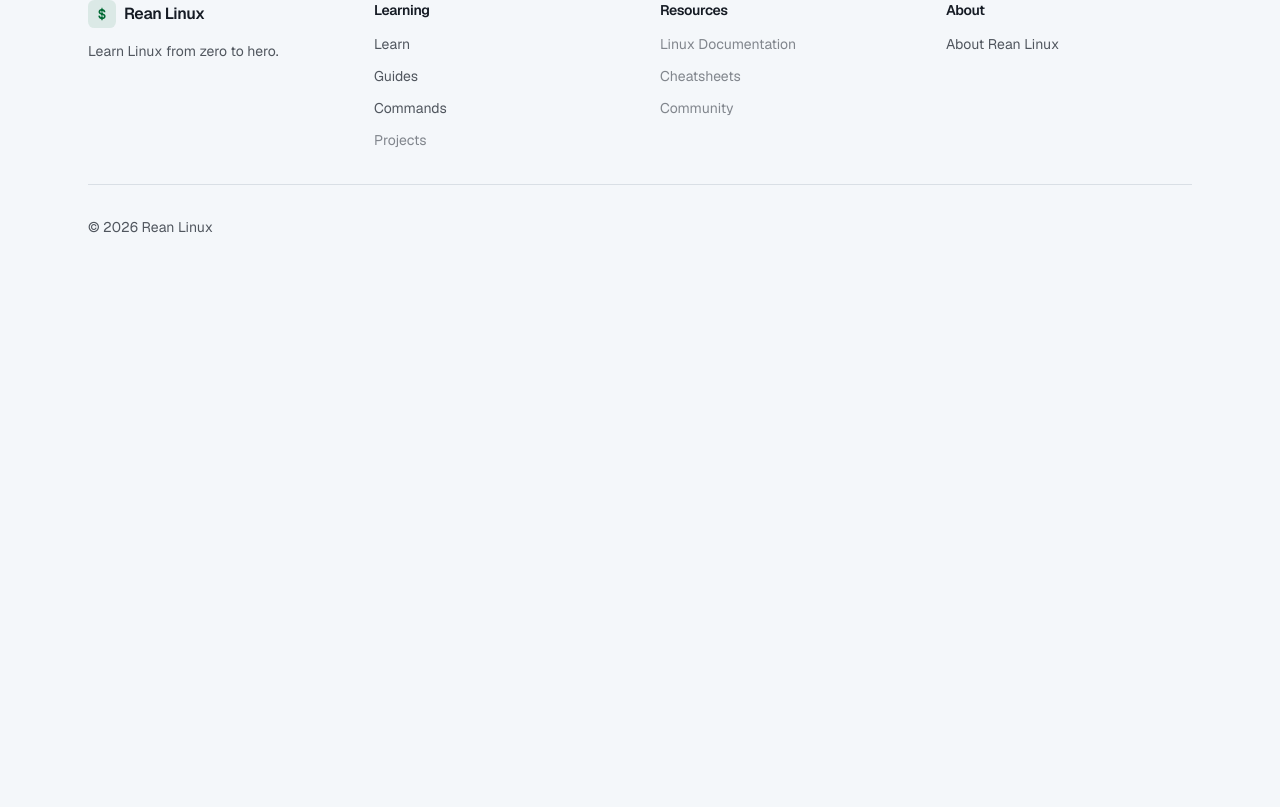
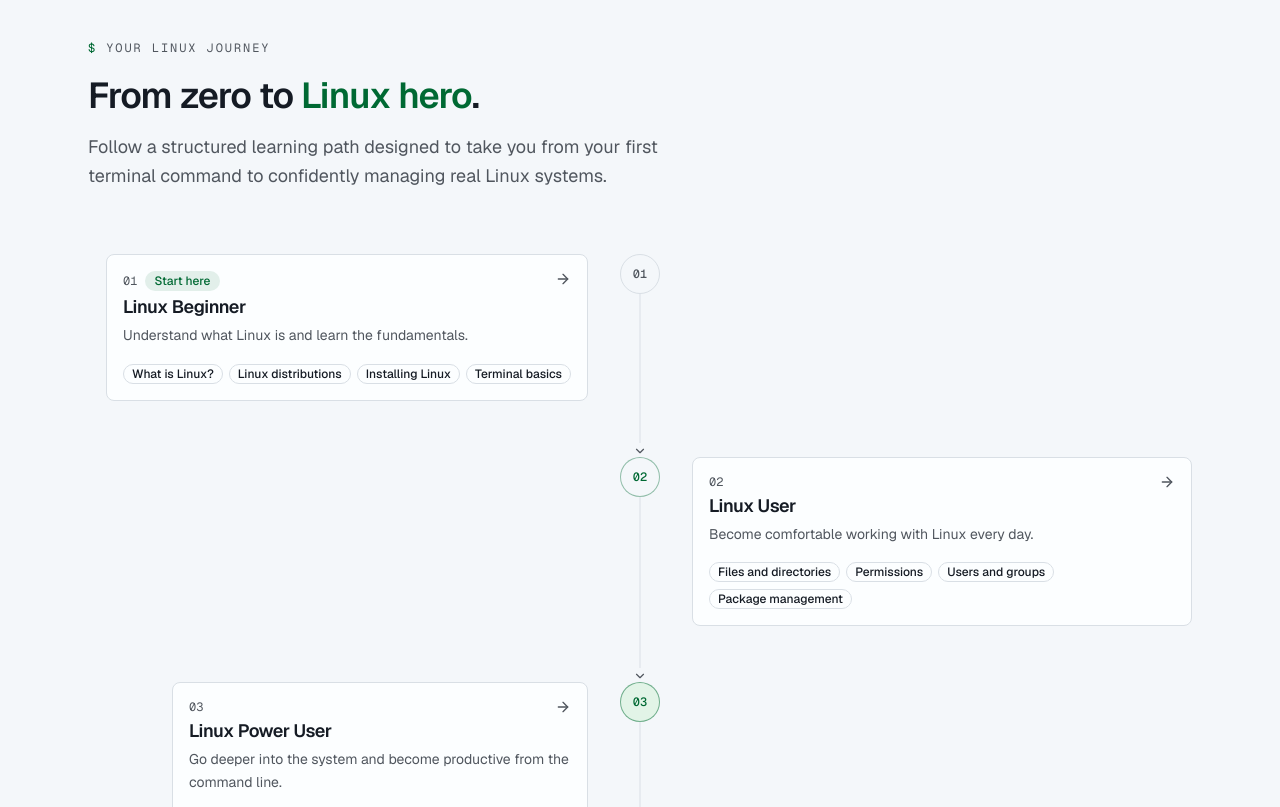
Before and after one commit to bunsalcoder/rean-linux, a Next.js app: page / in a window 1280 px wide. Shown: the part 653-1460 px from the top of the page. Before the commit the page ends 946 px from the top, so only its background shows below. Built offline with nearby package versions, Linux system fonts and the light colour scheme; no server answers.

Commit message:
feat: add homepage learning path section

```diff
--- /dev/null
+++ b/src/app/learn/[slug]/page.tsx
@@ -0,0 +1,50 @@
+import type { Metadata } from "next";
+import { notFound } from "next/navigation";
+
+import { PageContainer } from "@/components/layout/page-container";
+import { PageHeader } from "@/components/layout/page-header";
+import { getLearningLevel, LEARNING_LEVEL_SLUGS } from "@/config/learning-path";
+
+type LearnLevelPageProps = {
+  params: Promise<{ slug: string }>;
+};
+
+export function generateStaticParams() {
+  return LEARNING_LEVEL_SLUGS.map((slug) => ({ slug }));
+}
+
+export const dynamicParams = false;
+
+export async function generateMetadata({
+  params,
+}: LearnLevelPageProps): Promise<Metadata> {
+  const { slug } = await params;
+  const level = getLearningLevel(slug);
+
+  if (!level) {
+    return { title: "Learn" };
+  }
+
+  return {
+    title: level.title,
+    description: level.description,
+  };
+}
+
+export default async function LearnLevelPage({ params }: LearnLevelPageProps) {
+  const { slug } = await params;
+  const level = getLearningLevel(slug);
+
+  if (!level) {
+    notFound();
+  }
+
+  return (
+    <PageContainer>
+      <PageHeader
+        title={level.title}
+        description={`${level.description} Lessons for this path will be published here.`}
+      />
+    </PageContainer>
+  );
+}
--- a/src/app/page.tsx
+++ b/src/app/page.tsx
@@ -1,5 +1,11 @@
 import { Hero } from "@/components/home/hero";
+import { LearningPath } from "@/components/home/learning-path";
 
 export default function HomePage() {
-  return <Hero />;
+  return (
+    <>
+      <Hero />
+      <LearningPath />
+    </>
+  );
 }
--- /dev/null
+++ b/src/components/home/learning-path.tsx
@@ -0,0 +1,191 @@
+import { ArrowRight, ChevronDown } from "lucide-react";
+import Link from "next/link";
+
+import { Container } from "@/components/layout/container";
+import { Badge } from "@/components/ui/badge";
+import {
+  Card,
+  CardContent,
+  CardDescription,
+  CardHeader,
+  CardTitle,
+} from "@/components/ui/card";
+import {
+  getLearningLevelHref,
+  learningLevels,
+  type LearningLevel,
+} from "@/config/learning-path";
+import { cn } from "@/lib/utils";
+
+const NODE_STYLES = [
+  "border-border bg-background text-muted-foreground",
+  "border-primary/40 bg-background text-primary",
+  "border-primary/50 bg-accent text-primary",
+  "border-primary/70 bg-primary/10 text-primary",
+  "border-primary bg-primary text-primary-foreground",
+] as const;
+
+export function LearningPath() {
+  return (
+    <section aria-labelledby="learning-path-heading" className="border-t">
+      <Container className="py-16 sm:py-20 lg:py-24">
+        <header className="max-w-2xl">
+          <p className="text-muted-foreground font-mono text-xs tracking-[0.14em] sm:tracking-[0.16em]">
+            <span className="text-primary" aria-hidden="true">
+              ${" "}
+            </span>
+            YOUR LINUX JOURNEY
+          </p>
+          <h2
+            id="learning-path-heading"
+            className="font-heading mt-5 text-3xl font-semibold tracking-tight text-pretty sm:text-4xl"
+          >
+            From zero to <span className="text-primary">Linux hero</span>.
+          </h2>
+          <p className="text-muted-foreground mt-4 max-w-xl text-base leading-relaxed sm:text-lg">
+            Follow a structured learning path designed to take you from your
+            first terminal command to confidently managing real Linux systems.
+          </p>
+        </header>
+
+        <ol
+          aria-label="Learning path from beginner to expert"
+          className="relative mt-12 sm:mt-16"
+        >
+          {learningLevels.map((level, index) => (
+            <LearningPathLevel
+              key={level.slug}
+              level={level}
+              index={index}
+              isLast={index === learningLevels.length - 1}
+            />
+          ))}
+        </ol>
+      </Container>
+    </section>
+  );
+}
+
+function LearningPathLevel({
+  level,
+  index,
+  isLast,
+}: {
+  level: LearningLevel;
+  index: number;
+  isLast: boolean;
+}) {
+  const isEven = index % 2 === 1;
+  const href = getLearningLevelHref(level.slug);
+  const nodeStyle =
+    NODE_STYLES[index] ?? "border-border bg-background text-muted-foreground";
+
+  return (
+    <li
+      className={cn(
+        "relative grid grid-cols-[2.5rem_minmax(0,1fr)] items-start gap-4 pb-10 last:pb-0",
+        "sm:gap-6 sm:pb-12",
+        "lg:grid-cols-[minmax(0,1fr)_2.5rem_minmax(0,1fr)] lg:gap-8 lg:pb-14",
+      )}
+    >
+      {!isLast ? (
+        <>
+          <div
+            aria-hidden="true"
+            className="bg-border absolute top-10 bottom-0 left-5 w-px lg:left-1/2 lg:-translate-x-1/2"
+          />
+          <span
+            aria-hidden="true"
+            className="bg-background text-muted-foreground absolute -bottom-0.5 left-5 z-10 flex size-4 -translate-x-1/2 items-center justify-center lg:left-1/2"
+          >
+            <ChevronDown className="size-3.5" />
+          </span>
+        </>
+      ) : null}
+
+      <div
+        className={cn(
+          "relative z-10 flex justify-center",
+          "lg:col-start-2 lg:row-start-1",
+        )}
+      >
+        <span
+          aria-hidden="true"
+          className={cn(
+            "flex size-10 items-center justify-center rounded-full border font-mono text-xs font-medium tabular-nums",
+            nodeStyle,
+          )}
+        >
+          {level.indicator}
+        </span>
+      </div>
+
+      <div
+        className={cn(
+          "min-w-0 lg:row-start-1",
+          isEven
+            ? "lg:col-start-3 lg:justify-self-start"
+            : "lg:col-start-1 lg:justify-self-end",
+        )}
+      >
+        <Link
+          href={href}
+          aria-labelledby={`learning-level-${level.slug}-title`}
+          aria-describedby={`learning-level-${level.slug}-desc`}
+          className={cn(
+            "group/level block rounded-lg",
+            "focus-visible:ring-ring focus-visible:ring-2 focus-visible:ring-offset-2 focus-visible:outline-none",
+          )}
+        >
+          <Card className="group-hover/level:border-primary/40 group-hover/level:bg-accent/30 group-focus-visible/level:border-primary/40 h-full transition-[border-color,background-color,box-shadow] duration-200 group-hover/level:shadow-sm">
+            <CardHeader>
+              <div className="flex items-start justify-between gap-3">
+                <div className="flex flex-wrap items-center gap-2">
+                  <span
+                    aria-hidden="true"
+                    className="text-muted-foreground font-mono text-xs tabular-nums"
+                  >
+                    {level.indicator}
+                  </span>
+                  {index === 0 ? (
+                    <Badge variant="success">Start here</Badge>
+                  ) : null}
+                </div>
+                <ArrowRight
+                  aria-hidden="true"
+                  className="text-muted-foreground group-hover/level:text-primary group-focus-visible/level:text-primary size-4 shrink-0 transition-transform duration-200 group-hover/level:translate-x-0.5 group-focus-visible/level:translate-x-0.5"
+                />
+              </div>
+              <CardTitle>
+                <h3
+                  id={`learning-level-${level.slug}-title`}
+                  className="font-heading text-lg leading-snug font-semibold"
+                >
+                  {level.title}
+                </h3>
+              </CardTitle>
+              <CardDescription
+                id={`learning-level-${level.slug}-desc`}
+                className="leading-relaxed"
+              >
+                {level.description}
+              </CardDescription>
+            </CardHeader>
+            <CardContent>
+              <ul
+                className="flex flex-wrap gap-1.5"
+                aria-label={`Topics in ${level.title}`}
+              >
+                {level.topics.map((topic) => (
+                  <li key={topic}>
+                    <Badge variant="outline">{topic}</Badge>
+                  </li>
+                ))}
+              </ul>
+            </CardContent>
+          </Card>
+        </Link>
+      </div>
+    </li>
+  );
+}
--- /dev/null
+++ b/src/config/learning-path.ts
@@ -0,0 +1,77 @@
+export const LEARNING_LEVEL_SLUGS = [
+  "beginner",
+  "user",
+  "power-user",
+  "administrator",
+  "devops",
+] as const;
+
+export type LearningLevelSlug = (typeof LEARNING_LEVEL_SLUGS)[number];
+
+export type LearningLevel = {
+  slug: LearningLevelSlug;
+  indicator: string;
+  title: string;
+  description: string;
+  topics: readonly string[];
+};
+
+export const learningLevels: readonly LearningLevel[] = [
+  {
+    slug: "beginner",
+    indicator: "01",
+    title: "Linux Beginner",
+    description: "Understand what Linux is and learn the fundamentals.",
+    topics: [
+      "What is Linux?",
+      "Linux distributions",
+      "Installing Linux",
+      "Terminal basics",
+    ],
+  },
+  {
+    slug: "user",
+    indicator: "02",
+    title: "Linux User",
+    description: "Become comfortable working with Linux every day.",
+    topics: [
+      "Files and directories",
+      "Permissions",
+      "Users and groups",
+      "Package management",
+    ],
+  },
+  {
+    slug: "power-user",
+    indicator: "03",
+    title: "Linux Power User",
+    description:
+      "Go deeper into the system and become productive from the command line.",
+    topics: ["Bash", "Processes", "Environment variables", "Shell scripting"],
+  },
+  {
+    slug: "administrator",
+    indicator: "04",
+    title: "Linux Administrator",
+    description: "Learn how to operate and maintain real Linux systems.",
+    topics: ["Networking", "SSH", "Services", "System administration"],
+  },
+  {
+    slug: "devops",
+    indicator: "05",
+    title: "Linux / DevOps Expert",
+    description:
+      "Apply Linux knowledge to servers, infrastructure, and modern DevOps.",
+    topics: ["Docker", "Kubernetes", "Nginx", "CI/CD", "Cloud infrastructure"],
+  },
+];
+
+export function getLearningLevelHref(
+  slug: LearningLevelSlug,
+): `/learn/${LearningLevelSlug}` {
+  return `/learn/${slug}`;
+}
+
+export function getLearningLevel(slug: string): LearningLevel | undefined {
+  return learningLevels.find((level) => level.slug === slug);
+}
```
